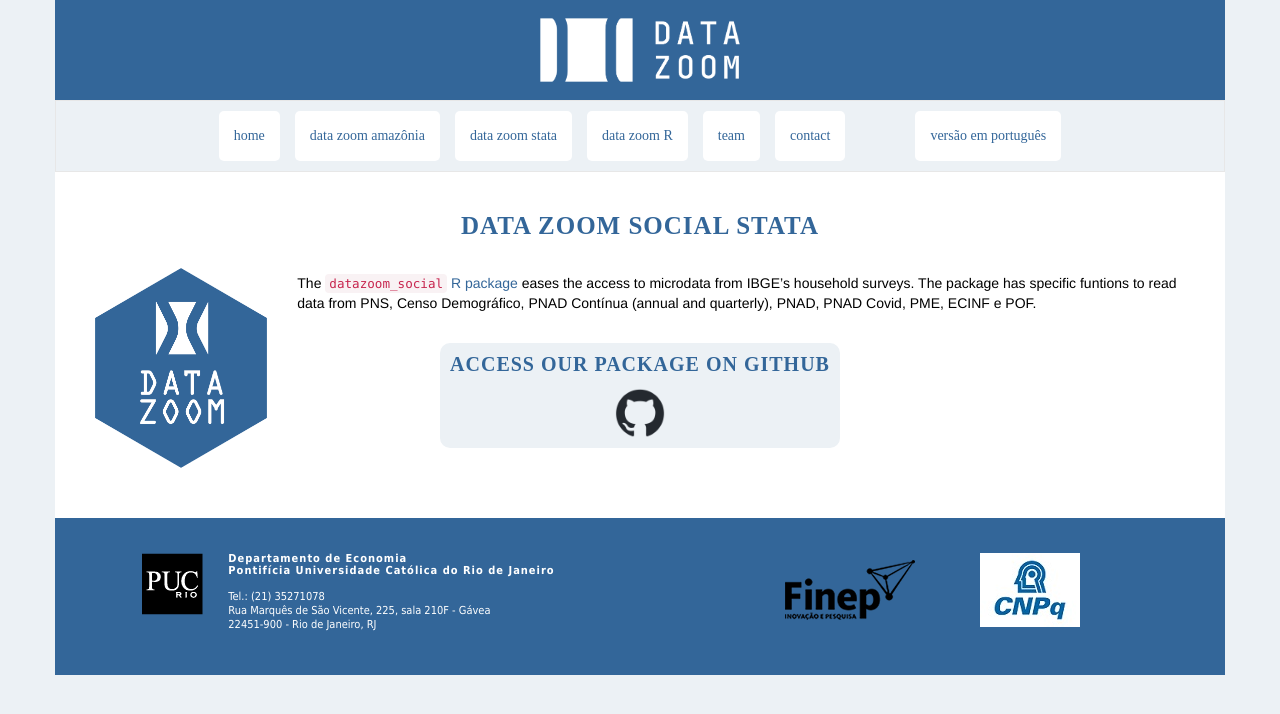
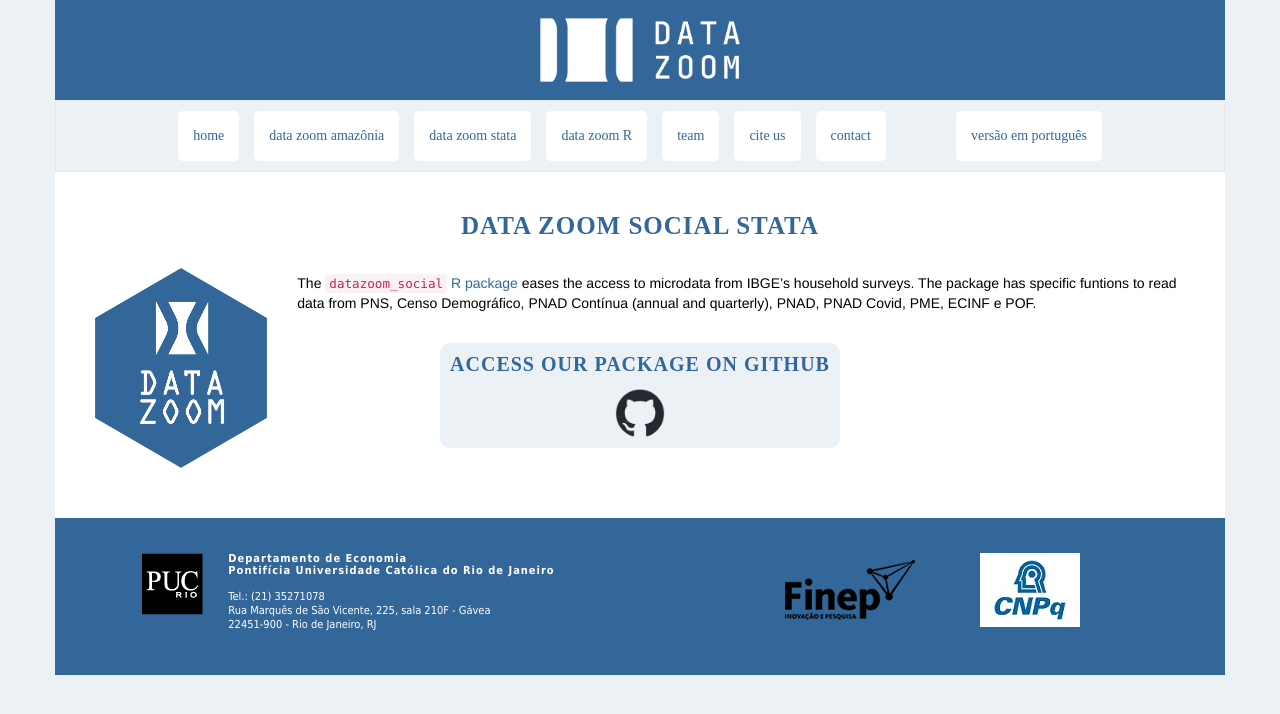
Before and after one commit to datazoompuc/datazoompuc.github.io, a Jekyll site: the page built from en/dz_stata.md, in a window 1280 px wide. Shown: the top 714 px of the page. Built offline with Jekyll 4.4.1, drawn with Linux system fonts in a browser that asks for light colours; nearby versions of some CDN libraries; some web fonts are replaced.

Commit message:
add citation to header

```diff
--- a/_includes/header-en.html
+++ b/_includes/header-en.html
@@ -35,6 +35,7 @@
             <li><a href="{{ site.baseurl }}/{{ page.lang }}/dz_stata.html" class="menu-item">data zoom stata</a></li>
             <li><a href="{{ site.baseurl }}/{{ page.lang }}/dz_r.html" class="menu-item">data zoom R</a></li>
             <li><a href="{{ site.baseurl }}/{{ page.lang }}/equipe.html" class="menu-item">team</a></li>
+            <li><a href="{{ site.baseurl }}/{{ page.lang }}/citacao.html" class="menu-item">cite us</a></li>
             <li><a href="{{ site.baseurl }}/{{ page.lang }}/contato.html" class="menu-item">contact</a></li>
         </ul>
         <ul class="nav navbar-nav menu-right">
--- a/_includes/header-pt.html
+++ b/_includes/header-pt.html
@@ -35,6 +35,7 @@
             <li><a href="{{ site.baseurl }}/{{ page.lang }}/dz_stata.html" class="menu-item">data zoom stata</a></li>
             <li><a href="{{ site.baseurl }}/{{ page.lang }}/dz_r.html" class="menu-item">data zoom R</a></li>
             <li><a href="{{ site.baseurl }}/{{ page.lang }}/equipe.html" class="menu-item">equipe</a></li>
+            <li><a href="{{ site.baseurl }}/{{ page.lang }}/citacao.html" class="menu-item">citação</a></li>
             <li><a href="{{ site.baseurl }}/{{ page.lang }}/contato.html" class="menu-item">contato</a></li>
         </ul>
         <ul class="nav navbar-nav menu-right">
```
